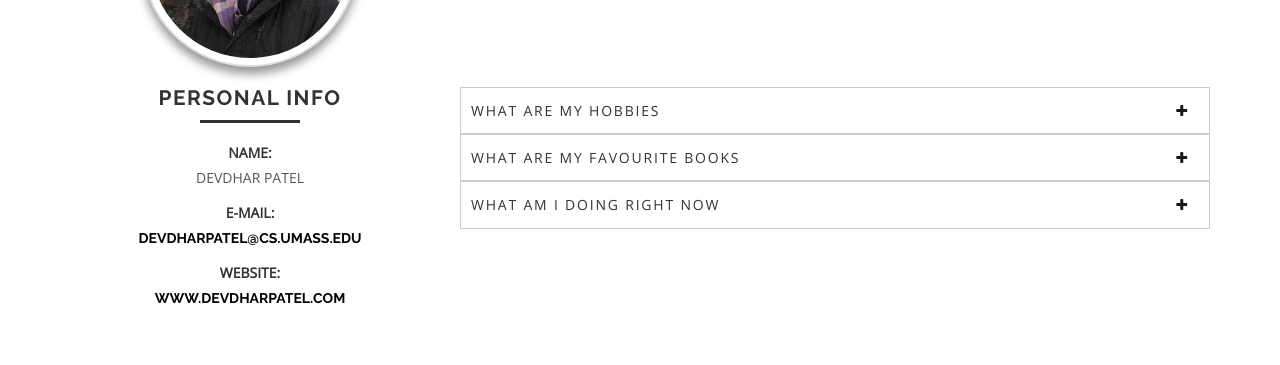
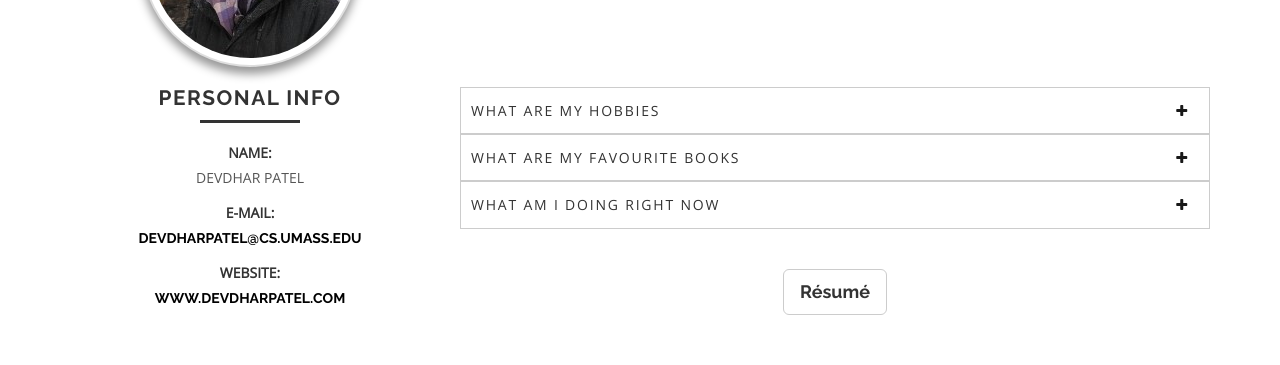
Before and after one commit to dee0512/dee0512.github.io, a plain HTML site: page index.html in a window 1280 px wide. Shown: the part 1031-1396 px from the top of the page. Drawn offline with nearby package versions, Linux system fonts and the light colour scheme; some packages are replaced by stand-ins of ours; animation ran at ten frames a second.

Commit message:
Add Resume

```diff
--- a/css/style.css
+++ b/css/style.css
@@ -492,7 +492,6 @@ a.selected-item:before, .side-menu a:hover:before {
     background: #f4f4f4;
     display: none;
 }
-
 /* End About me Section */
 
 
--- a/index.html
+++ b/index.html
@@ -152,6 +152,7 @@
 							</div>
 						</div> <!-- End Accordion -->
 					</div>
+                    <div class="text-center resume-container"><a class="btn btn-default btn-lg" href="pdf/Devdhar Patel - Resume.pdf" target="_blank" role="button">Résumé</a></div>
 				</div>
 			</div>
 		</div>
```
Also changed, not shown: 2 other files.
